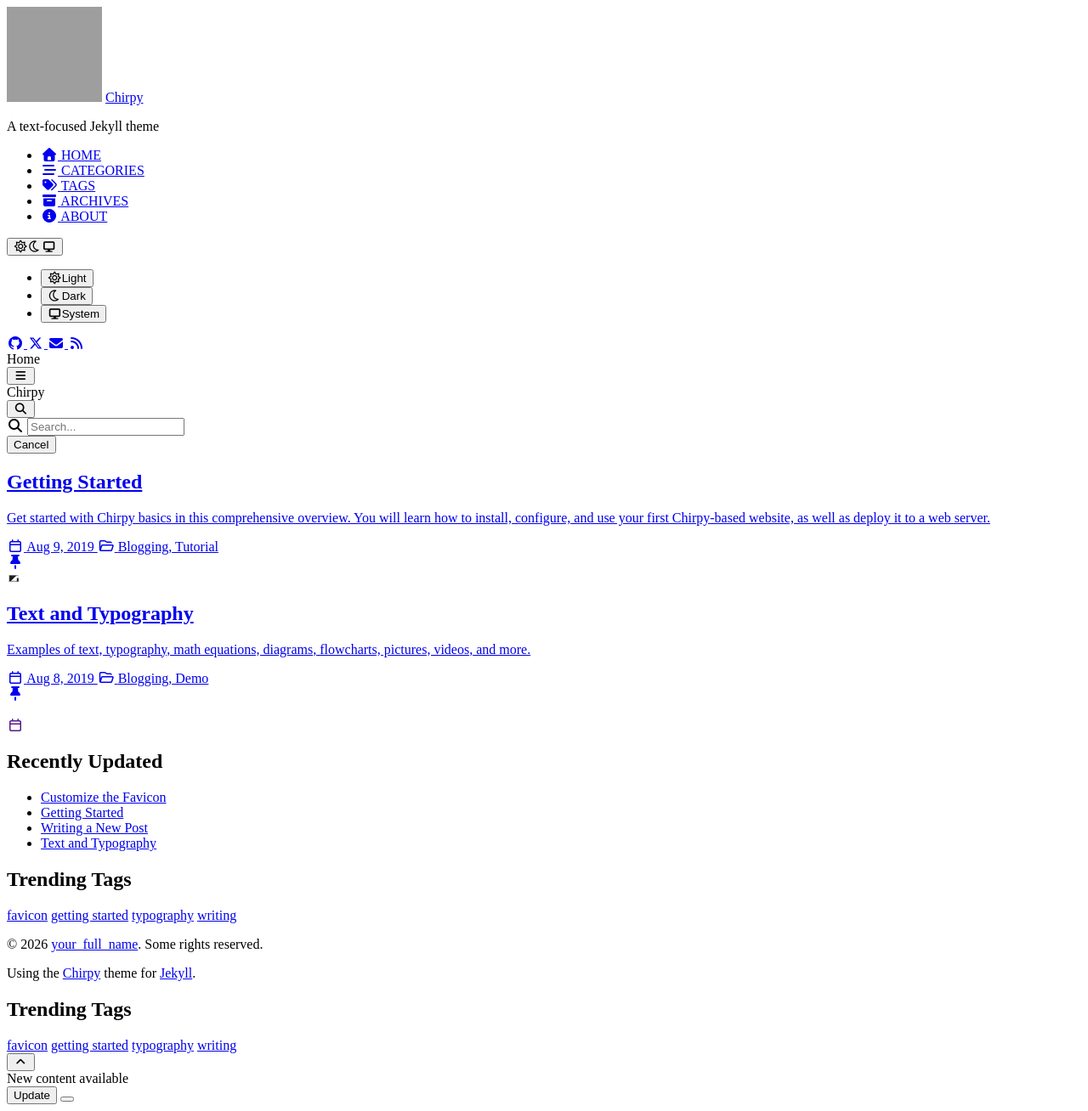
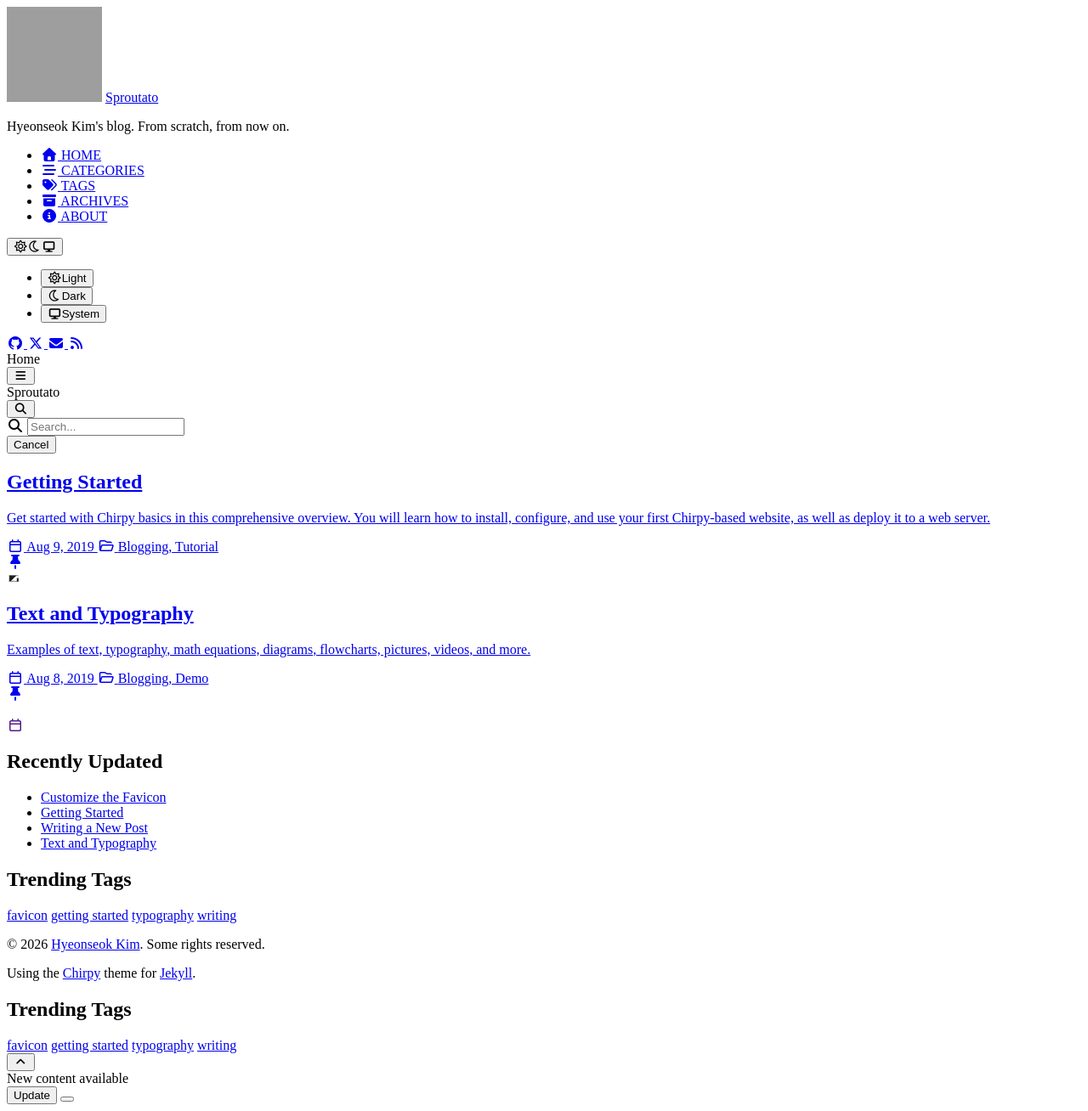
Before and after one commit to sproutato/sproutato.github.io, a Jekyll site: the page built from index.html, in a window 1280 px wide. Shown: the whole page at 85% size. Built offline with Jekyll 4.4.1, drawn with Linux system fonts in a browser that asks for light colours; cached includes are drawn as plain includes; grey boxes are pictures that could not be loaded.

Commit message:
chore: update site config

```diff
--- a/_config.yml
+++ b/_config.yml
@@ -9,24 +9,24 @@ theme: jekyll-theme-chirpy
 lang: en
 
 # Change to your timezone › https://zones.arilyn.cc
-timezone: Asia/Shanghai
+timezone: Asia/Seoul
 
 # jekyll-seo-tag settings › https://github.com/jekyll/jekyll-seo-tag/blob/master/docs/usage.md
 # ↓ --------------------------
 
-title: Chirpy # the main title
+title: Sproutato # the main title
 
-tagline: A text-focused Jekyll theme # it will display as the subtitle
+tagline: Hyeonseok Kim's blog. From scratch, from now on. # it will display as the subtitle
 
 description: >- # used by seo meta and the atom feed
-  A minimal, responsive and feature-rich Jekyll theme for technical writing.
+  Hyeonseok Kim's blog. From scratch, from now on.
 
 # Fill in the protocol & hostname for your site.
 # E.g. 'https://username.github.io', note that it does not end with a '/'.
-url: ""
+url: "https://sproutato.github.io/"
 
 github:
-  username: github_username # change to your GitHub username
+  username: sproutato # change to your GitHub username
 
 twitter:
   username: twitter_username # change to your Twitter username
@@ -34,13 +34,14 @@ twitter:
 social:
   # Change to your full name.
   # It will be displayed as the default author of the posts and the copyright owner in the Footer
-  name: your_full_name
-  email: example@domain.com # change to your email address
+  name: Hyeonseok Kim
+  email: kkhs03010@gmail.com # change to your email address
   fediverse_handle: # fill in your fediverse handle. E.g. "@username@domain.com"
   links:
     # The first element serves as the copyright owner's link
-    - https://twitter.com/username # change to your Twitter homepage
-    - https://github.com/username # change to your GitHub homepage
+    - https://sproutato.github.io
+    - https://github.com/sproutato # change to your GitHub homepage
+    # change to your Twitter homepage
     # Uncomment below to add more social links
     # - https://www.facebook.com/username
     # - https://www.linkedin.com/in/username
```
